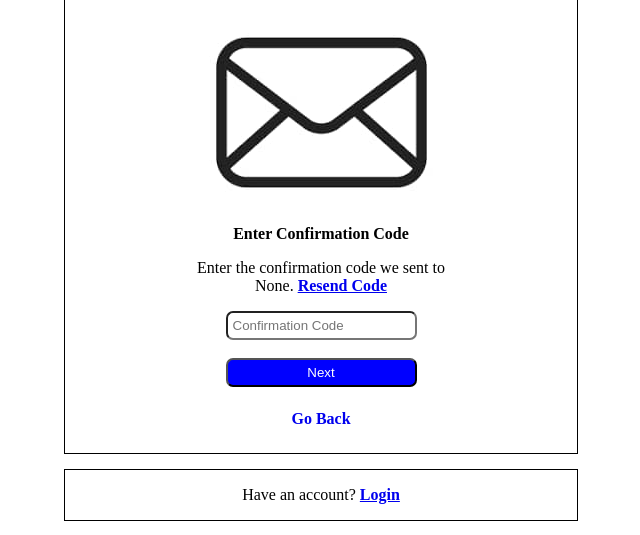
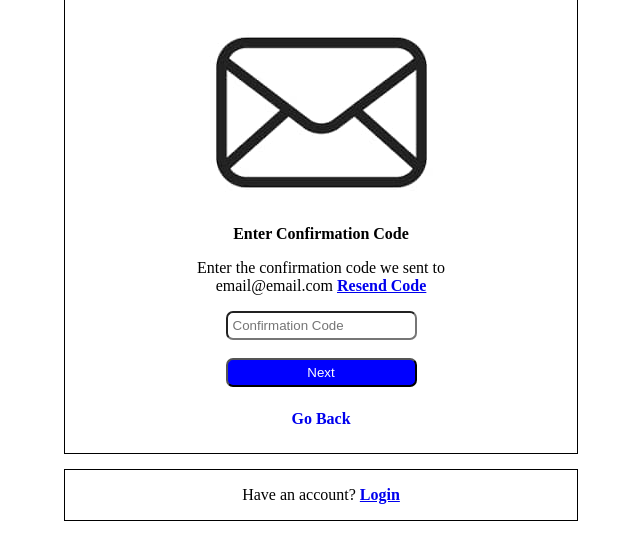
Before and after one commit to Wikki2000/ChatWik, a Flask app: page /ChatWik/v1/auth/verify-email in a window 1280 px wide. Shown: the part 101-636 px from the top of the page, without its empty margins (319-959 px from the left). Run offline with Flask 3, Linux system fonts and the light colour scheme; some libraries are stand-ins or nearby versions.

Commit message:
edited html

```diff
--- a/ChatWik-v1/app/templates/dash_board.html
+++ b/ChatWik-v1/app/templates/dash_board.html
@@ -5,10 +5,10 @@
     <meta name="viewport" content="width=device-width, initial-scale=1.0">
     <!----------------------------------------StyleSheet------------------------------------>
     <link rel="stylesheet" href="https://cdnjs.cloudflare.com/ajax/libs/font-awesome/5.15.4/css/all.min.css" />
-    <link rel="stylesheet" href="{{ url_for('static', filename='styles/dash_board.css') }}?{{ cache_id }}" />
+    <link rel="stylesheet" href="../static/styles/dash_board.css" />
 
     <script src="https://ajax.googleapis.com/ajax/libs/jquery/3.7.1/jquery.min.js"></script>
-    <script src="{{ url_for('static', filename='scripts/dash_board.js') }}?{{ cache_id }}"></script>
+    <script src="../static/scripts/dash_board.js"></script>
     <title>Dash Board</title>
 </head>
 <body>
--- a/ChatWik-v1/app/templates/login.html
+++ b/ChatWik-v1/app/templates/login.html
@@ -6,11 +6,11 @@
 	<!----------------------------------------StyleSheet------------------------------------>
         <link rel="stylesheet" href="https://cdnjs.cloudflare.com/ajax/libs/font-awesome/5.15.4/css/all.min.css"/>
         <link rel="stylesheet" href="https://maxcdn.bootstrapcdn.com/bootstrap/3.4.1/css/bootstrap.min.css">
-        <link rel="stylesheet" href="{{ url_for('static', filename='styles/login.css') }}?{{ cache_id }}">
+        <link rel="stylesheet" href="../static/styles/login.css">
 	<!-------------------------------------JavaScript------------------------------------>
 	<script src="https://code.jquery.com/jquery-3.2.1.min.js"></script>
         <script src="https://maxcdn.bootstrapcdn.com/bootstrap/3.4.1/js/bootstrap.min.js"></script>
-	<script type="module" src="{{ url_for('static', filename='scripts/login.js') }}"></script>
+	<script type="module" src="../static/scripts/login.js"></script>
         <title>Login</title>
     </head>
     <body>
--- a/ChatWik-v1/app/templates/registration.html
+++ b/ChatWik-v1/app/templates/registration.html
@@ -4,13 +4,13 @@
         <meta charset="UTF-8">
         <meta name="viewport" content="width=device-width, initial-scale=1.0">
 	<!----------------------------------------StyleSheet------------------------------------>
-        <link rel="stylesheet" href="{{ url_for('static', filename='styles/registration.css') }}?{{ cache_id }}">
+        <link rel="stylesheet" href="../static/styles/registration.css">
         <link rel="stylesheet" href="https://cdnjs.cloudflare.com/ajax/libs/font-awesome/5.15.4/css/all.min.css"/>
         <link rel="stylesheet" href="https://maxcdn.bootstrapcdn.com/bootstrap/3.4.1/css/bootstrap.min.css">
 	<!----------------------------------------JavaScript------------------------------------>
 	<script src="https://code.jquery.com/jquery-3.2.1.min.js"></script>
         <script src="https://maxcdn.bootstrapcdn.com/bootstrap/3.4.1/js/bootstrap.min.js"></script>
-        <script type="module" src="{{ url_for('static', filename='scripts/register.js') }}?{{ cache_id }}"></script>
+        <script type="module" src="../static/scripts/register.js"></script>
         <title>Registration</title>
     </head>
 
--- a/ChatWik-v1/app/templates/verify-email.html
+++ b/ChatWik-v1/app/templates/verify-email.html
@@ -4,29 +4,29 @@
 	<meta charset="UTF-8">
 	<meta name="viewport" content="width=device-width, initial-scale=1.0">
 	<!----------------------------------------StyleSheet------------------------------------>
-	<link rel="stylesheet" href="{{ url_for('static', filename='styles/verify-email.css') }}?{{ cache_id }}" />
+	<link rel="stylesheet" href="../static/styles/verify-email.css" />
 	<!----------------------------------------Script------------------------------------>
 	<script src="https://code.jquery.com/jquery-3.2.1.min.js"></script>
-	<script type="module" src="{{ url_for('static', filename='scripts/veriy-email.js') }}?{{ data['cache_id'] }}"></script>
+	<script type="module" src="../static/scripts/veriy-email.js"></script>
 	<title>Verify Email</title>
     </head>
 
     <body>
 	<div class="container">
 	    <div class="top">
-		<img src="{{ url_for('static', filename='images/email_icon.jpeg') }}" \>
+		<img src="../static/images/email_icon.jpeg" alt="email_icon">
 		<strong>Enter Confirmation Code</strong>
-		<p>Enter the confirmation code we sent to <br />{{ data["email"] }}. <a href="#"><strong>Resend Code</strong></a></p>
+		<p>Enter the confirmation code we sent to <br />email@email.com <a href="#"><strong>Resend Code</strong></a></p>
 		<form id="form">
 		    <div id="form-sect">
 			<input id="token" placeholder="Confirmation Code" \><br \>
 			<button type="submit">Next</button><br />
-                        <a href="{{ url_for('register') }}"><strong>Go Back</strong></a>
+                        <a href="#"><strong>Go Back</strong></a>
 		    </div>
 		</form>
 	    </div>
 	    <div class="buttom">
-                <p>Have an account? <a href="{{ url_for('login') }}"><strong>Login</strong></a>
+                <p>Have an account? <a href="#"><strong>Login</strong></a>
 	    </div>
 	</div>
     </body>
--- a/ChatWik-v1/app/templates/verify-success.html
+++ b/ChatWik-v1/app/templates/verify-success.html
@@ -4,13 +4,13 @@
         <meta charset="UTF-8">
         <meta name="viewport" content="width=device-width, initial-scale=1.0">
         <!----------------------------------------StyleSheet------------------------------------>
-        <link rel="stylesheet" href="{{ url_for('static', filename='styles/verify-success.css') }}?{{ cache_id }}">
+        <link rel="stylesheet" href="../static/styles/verify-success.css">
         <title>Email verification</title>
     </head>
 
     <body>
         <div class="container">
-            <img src="{{ url_for('static', filename='images/tick-icon.jpeg') }}" \>
+            <img src="../static/images/tick-icon.jpeg" alt="tick-icon">
             <h2><strong>Email Verified</strong></h2>
             <p>Your email address was successfully verified.</p>
 	    <a href="{{ url_for('login') }}">Ok</a>
```
Also changed, not shown: 1 other file.
